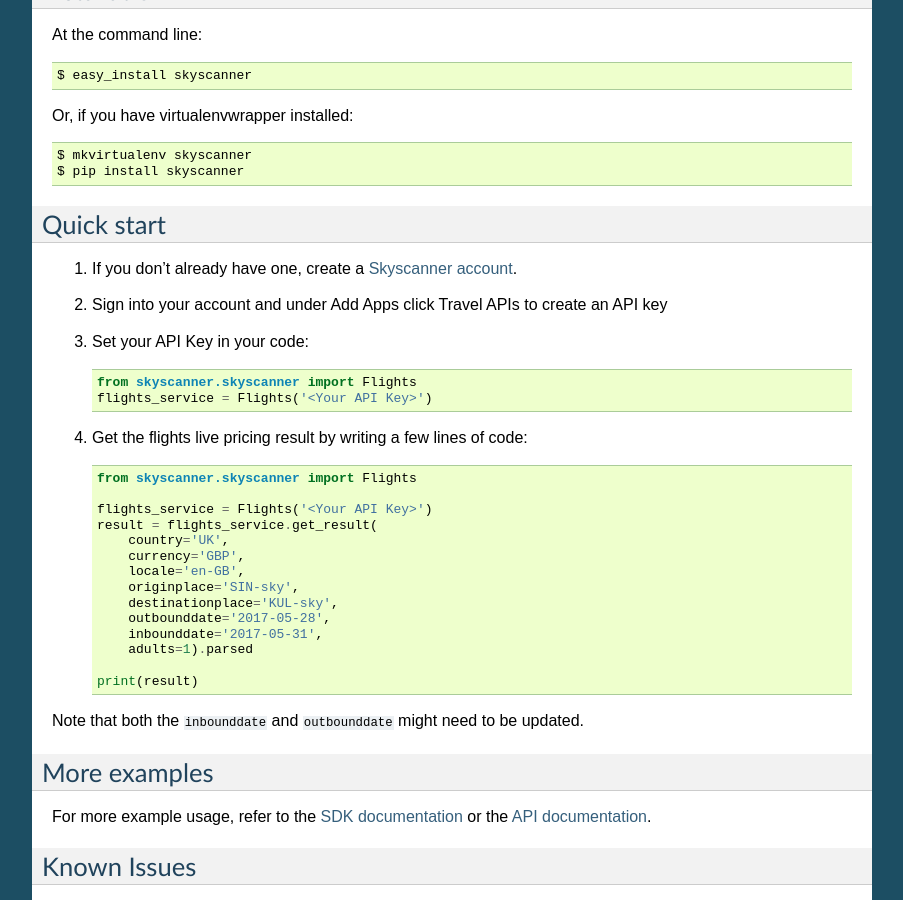
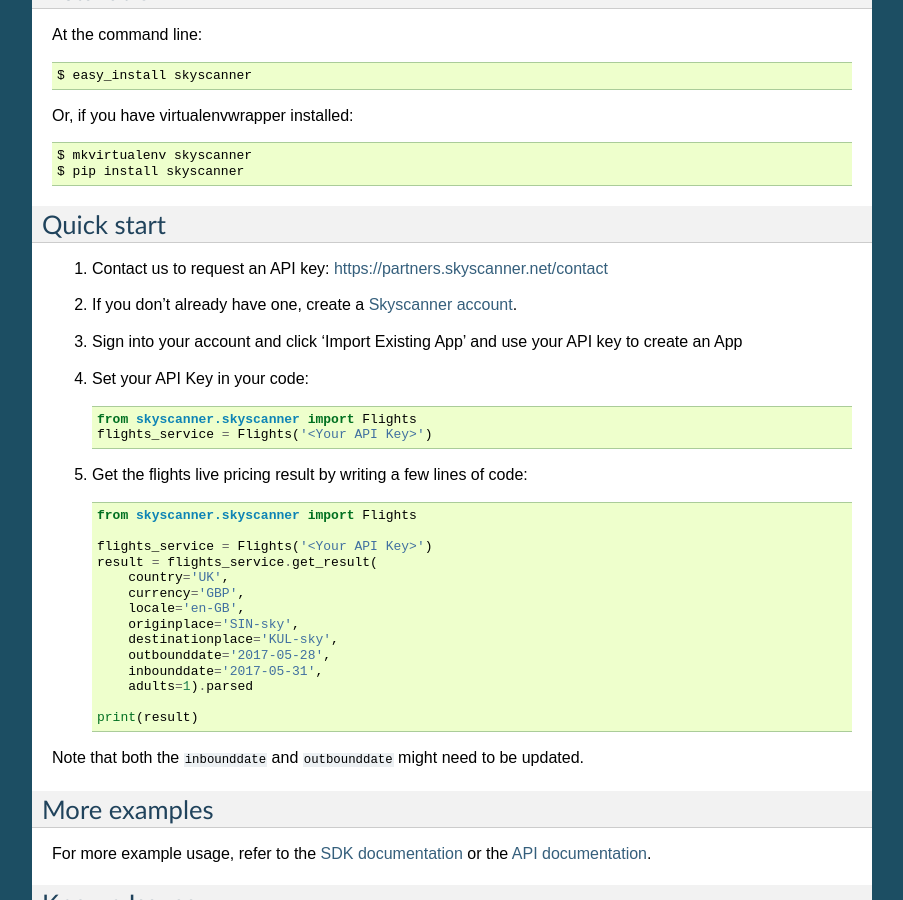
Before and after one commit to Skyscanner/skyscanner-python-sdk, a Sphinx documentation site: the page built from docs/readme.rst, in a window 1280 px wide and 900 px high, scrolled down 472 px. Shown: the whole window, without its empty margins (198-1101 px from the left). Built offline with Sphinx 7.4.7, drawn with Linux system fonts in a browser that asks for light colours.

Commit message:
updating urls to docs and login page, and adding the contact us link to the SDK docs

```diff
--- a/README.rst
+++ b/README.rst
@@ -49,14 +49,15 @@ Or, if you have virtualenvwrapper installed::
 Quick start
 -----------
 
-1. If you don't already have one, create a `Skyscanner account`_.
-2. Sign into your account and under Add Apps click Travel APIs to create an API key
-3. Set your API Key in your code::
+1. Contact us to request an API key: https://partners.skyscanner.net/contact
+2. If you don't already have one, create a `Skyscanner account`_.
+3. Sign into your account and click 'Import Existing App' and use your API key to create an App
+4. Set your API Key in your code::
 
     from skyscanner.skyscanner import Flights
     flights_service = Flights('<Your API Key>')
 
-4. Get the flights live pricing result by writing a few lines of code::
+5. Get the flights live pricing result by writing a few lines of code::
 
     from skyscanner.skyscanner import Flights
 
@@ -75,7 +76,7 @@ Quick start
 
 Note that both the ``inbounddate`` and ``outbounddate`` might need to be updated.
 
-.. _Skyscanner account: http://portal.business.skyscanner.net/en-gb/accounts/login/
+.. _Skyscanner account: https://partners.skyscanner.net/log-in/
 
 
 More examples
@@ -84,7 +85,7 @@ More examples
 For more example usage, refer to the `SDK documentation`_ or the `API documentation`_.
 
 .. _SDK documentation: https://skyscanner.readthedocs.org/en/latest/usage.html
-.. _API documentation: http://business.skyscanner.net/portal/en-GB/Documentation/ApiOverview
+.. _API documentation: https://skyscanner.github.io/slate/
 
 
 Known Issues
--- a/docs/usage.rst
+++ b/docs/usage.rst
@@ -2,7 +2,9 @@
 Usage
 ========
 
-To use Skyscanner Python SDK in a project, make sure that you set your API Key. For example::
+To use Skyscanner Python SDK in a project, you will need to request an API key. Please use the following form: https://partners.skyscanner.net/contact/
+
+Once you have an API key you can set it as follows:
 
         from skyscanner.skyscanner import Flights
 
```
